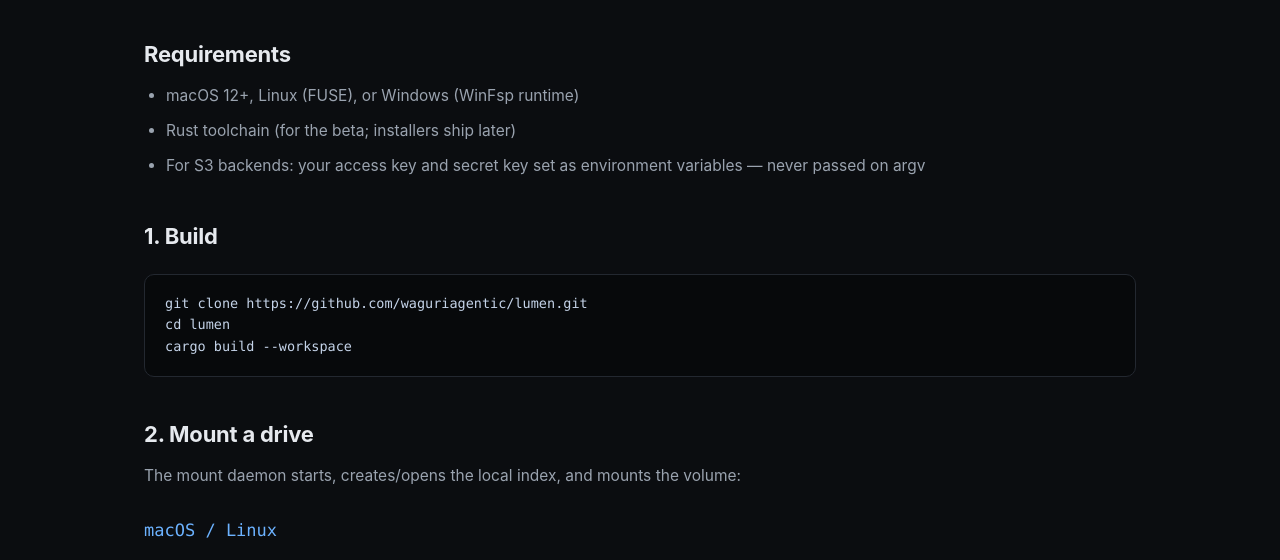
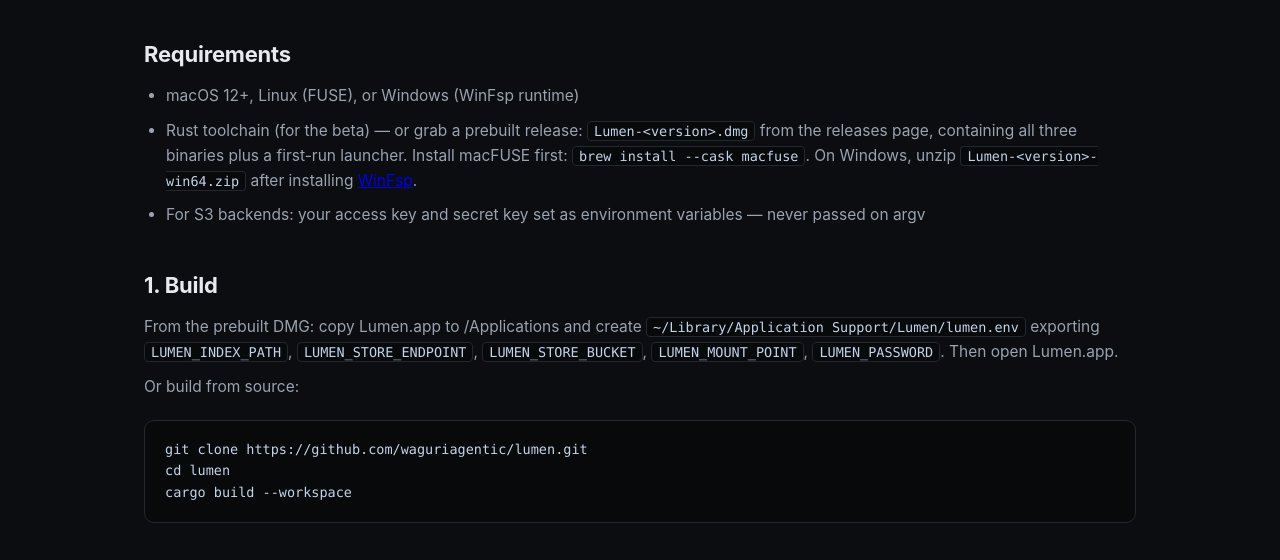
Before and after one commit to chasesdavis/lumen, a plain HTML site: page site/docs/getting-started.html in a window 1280 px wide. Shown: the part 168-728 px from the top of the page. Drawn offline with Linux system fonts and the light colour scheme.

Commit message:
Packaging pipeline: macOS .app+DMG and Windows ZIP build scripts
scripts/build-macos-dmg.sh: release-builds all three binaries, assembles Lumen.app with Info.plist (LSUIElement), first-run launcher (prints config instructions instead of silent-exiting), optional SIGN_IDENTITY codesigning, and a verified UDZO DMG with README. Verified end-to-end: dist/Lumen-0.1.0.dmg builds clean, plutil + hdiutil verify pass. scripts/build-windows-zip.ps1: same layout for Windows hosts; cannot run on macOS since winfsp bindgen needs Windows SDK headers. dist/ gitignored. Docs + changelog updated.

```diff
--- a/site/docs/getting-started.html
+++ b/site/docs/getting-started.html
@@ -20,12 +20,22 @@
     <h2 id="requirements">Requirements</h2>
     <ul>
       <li>macOS 12+, Linux (FUSE), or Windows (WinFsp runtime)</li>
-      <li>Rust toolchain (for the beta; installers ship later)</li>
+      <li>Rust toolchain (for the beta) — or grab a prebuilt release:
+        <code>Lumen-&lt;version&gt;.dmg</code> from the releases page, containing all three binaries plus a first-run launcher. Install macFUSE first:
+        <code>brew install --cask macfuse</code>. On Windows, unzip
+        <code>Lumen-&lt;version&gt;-win64.zip</code> after installing
+        <a href="https://winfsp.dev/">WinFsp</a>.</li>
       <li>For S3 backends: your access key and secret key set as
         environment variables — never passed on argv</li>
     </ul>
 
     <h2 id="build">1. Build</h2>
+<p>From the prebuilt DMG: copy Lumen.app to /Applications and create
+  <code>~/Library/Application Support/Lumen/lumen.env</code> exporting
+  <code>LUMEN_INDEX_PATH</code>, <code>LUMEN_STORE_ENDPOINT</code>,
+  <code>LUMEN_STORE_BUCKET</code>, <code>LUMEN_MOUNT_POINT</code>,
+  <code>LUMEN_PASSWORD</code>. Then open Lumen.app.</p>
+<p>Or build from source:</p>
     <pre class="code">git clone https://github.com/waguriagentic/lumen.git
 cd lumen
 cargo build --workspace</pre>
```
Also changed, not shown: site/docs/changelog.html (+3 -1 lines), 5 other files.
